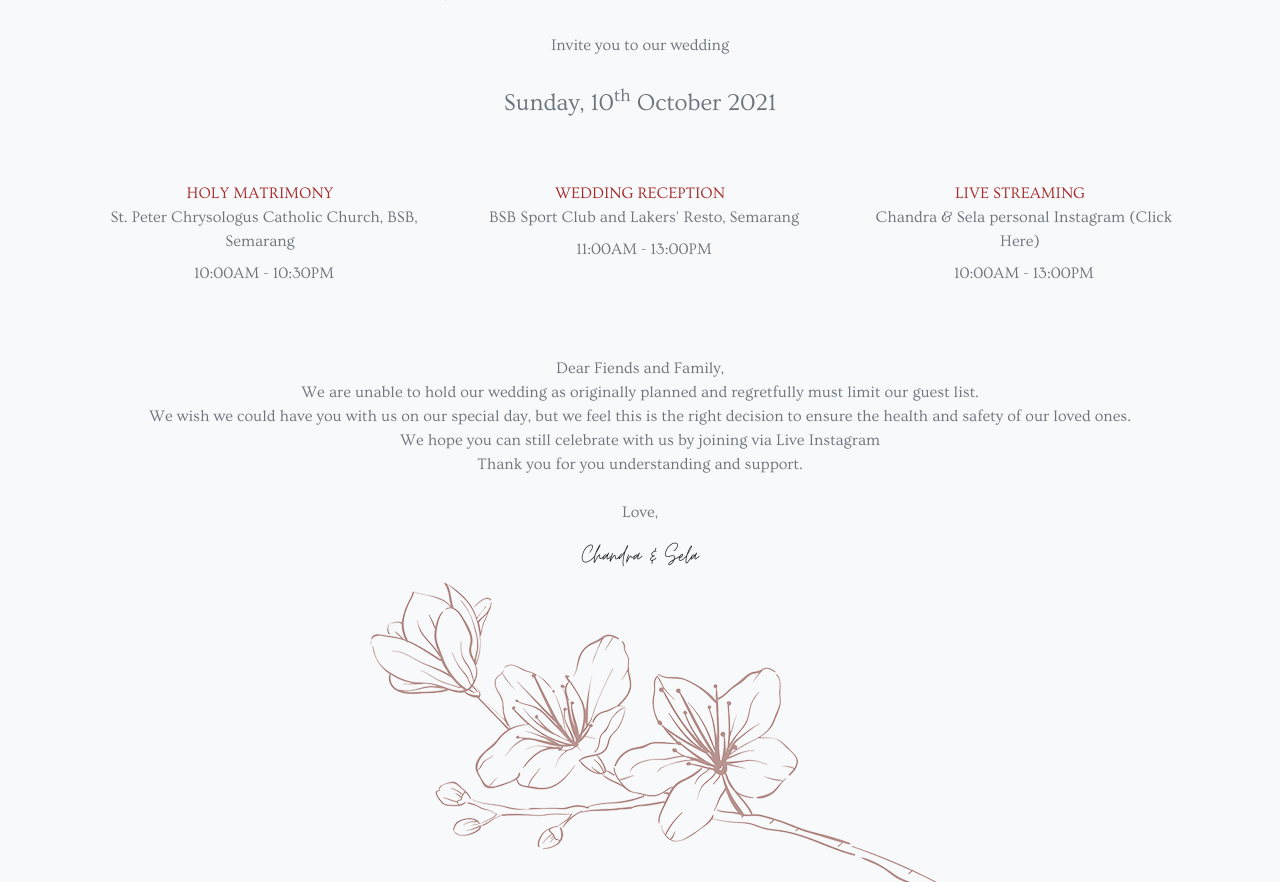
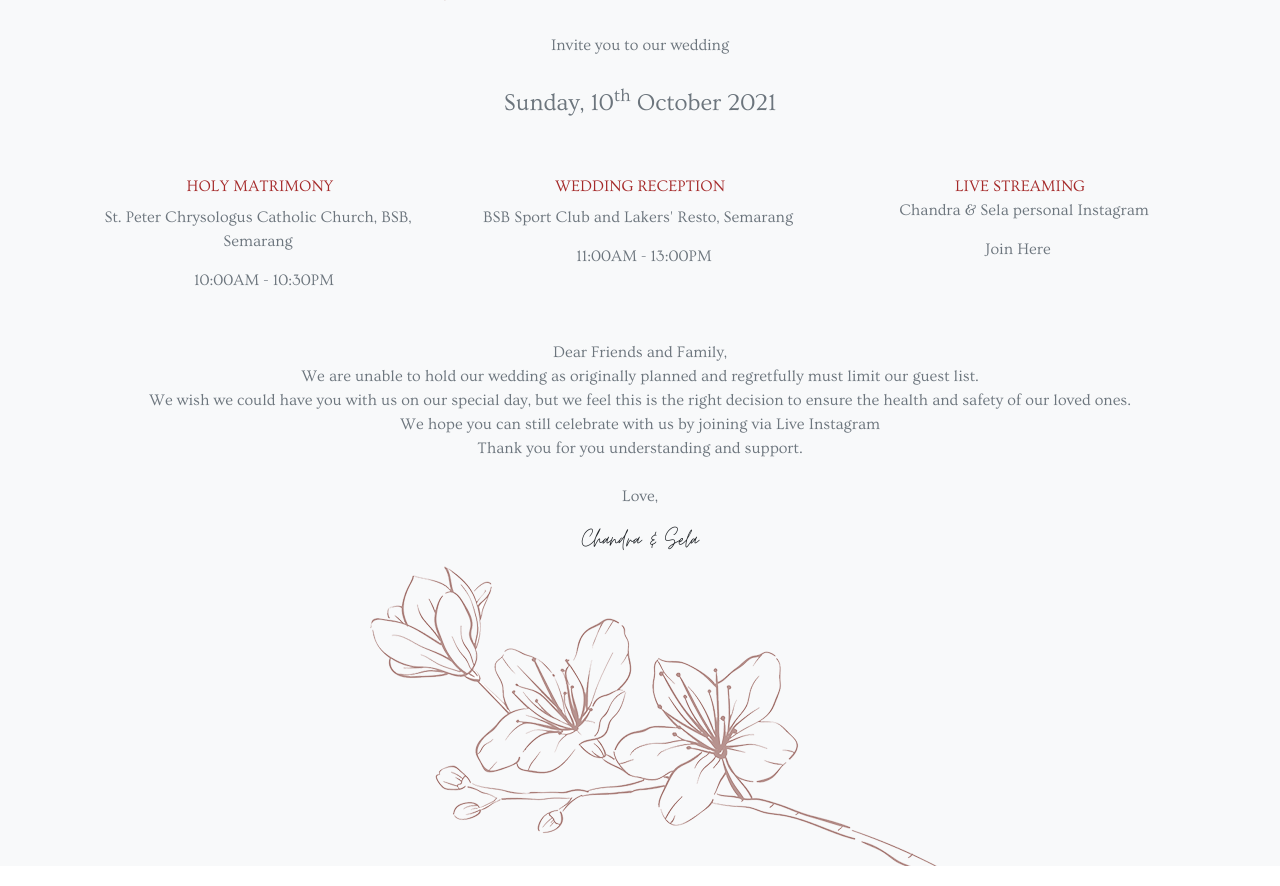
Before and after one commit to canzdoankz/chandrasela, a PHP site: page / in a window 1280 px wide. Shown: the part 2376-3262 px from the top of the page. Run offline with PHP 8.4, Linux system fonts and the light colour scheme.

Commit message:
Update index.php

```diff
--- a/index.php
+++ b/index.php
@@ -128,42 +128,38 @@
     <div class="row">
       <div class="col-md-4 col-sm-12">
         <div class="my-3">
-          <a class="btn btn-link"  target="_blank" href="https://www.google.com/maps/dir//GEREJA+SANTO+PETRUS+KRISOLOGUS+BSB/data=!4m6!4m5!1m1!4e2!1m2!1m1!1s0x2e708a76dc89f07d:0x413acbeaf2fc0bb9?sa=X&ved=2ahUKEwivyp_RpdHyAhWQfH0KHfRdCn0Q9RcwDXoECEwQBA">
             <ul style="text-align: center;" data-aos="zoom-in-down" data-aos-duration="1000">
               <li><div class="pt-2" style="color:brown">HOLY MATRIMONY</div></li>
-              <li><span class="pl-2 text-muted">St. Peter Chrysologus Catholic Church, BSB, Semarang</span></li>
+              <li><a class="pl-2 text-muted btn btn-link" target="_blank" href="https://www.google.com/maps/dir//GEREJA+SANTO+PETRUS+KRISOLOGUS+BSB/data=!4m6!4m5!1m1!4e2!1m2!1m1!1s0x2e708a76dc89f07d:0x413acbeaf2fc0bb9?sa=X&ved=2ahUKEwivyp_RpdHyAhWQfH0KHfRdCn0Q9RcwDXoECEwQBA">St. Peter Chrysologus Catholic Church, BSB, Semarang</a></li>
               <li class="pt-2"><span class="pl-2 text-muted"> 10:00AM - 10:30PM</span></li>
             </ul>
-          </a>
         </div>
       </div>
       <div class="col-md-4 col-sm-12">
         <div class="my-3">
-          <a class="btn btn-link" target="_blank" href="https://www.google.com/maps/dir//bsb+lekkers/data=!4m6!4m5!1m1!4e2!1m2!1m1!1s0x2e7089f956019327:0x400e262e1ce19e90?sa=X&ved=2ahUKEwiyz-6dptHyAhUlmeYKHV-IDNAQ9RcwGnoECGkQBA">
             <ul style="text-align: center;" data-aos="zoom-in-down" data-aos-duration="1000">
               <li><div class="pt-2" style="color:brown">WEDDING RECEPTION</div></li>
-              <li><span class="pl-2 text-muted">BSB Sport Club and Lakers' Resto, Semarang</span></li>
+              <li><a class="pl-2 text-muted btn btn-link" target="_blank" href="https://www.google.com/maps/dir//bsb+lekkers/data=!4m6!4m5!1m1!4e2!1m2!1m1!1s0x2e7089f956019327:0x400e262e1ce19e90?sa=X&ved=2ahUKEwiyz-6dptHyAhUlmeYKHV-IDNAQ9RcwGnoECGkQBA">BSB Sport Club and Lakers' Resto, Semarang</a></li>
               <li class="pt-2"><span class="pl-2 text-muted"> 11:00AM - 13:00PM</span></li>
             </ul>
-          </a>
         </div>
       </div>
       <div class="col-md-4 col-sm-12">
         <div class="my-3">
-          <a class="btn btn-link" target="_blank" href="https://www.instagram.com/valeriagisela/">
+
             <ul style="text-align: center;" data-aos="zoom-in-down" data-aos-duration="1000">
               <li><div class="pt-2" style="color:brown">LIVE STREAMING</div></li>
-              <li><span class="pl-2 text-muted">Chandra & Sela personal Instagram (Click Here)</span></li>
-              <li class="pt-2"><span class="pl-2 text-muted"> 10:00AM - 13:00PM</span></li>
+              <li><span class="pl-2 text-muted">Chandra & Sela personal Instagram </span></li>
+              <li class="pt-2"><a class="btn btn-link pl-2 text-muted" target="_blank" href="https://www.instagram.com/valeriagisela/">Join Here</a></li>
             </ul>
-          </a>
+
       </div>
     </div>
 
     <div class="container" style="text-align: center;" >
       <div class="col-md-12 col-sm-12">
         <div class="mt-3">
-          <p class="pt-3 text-muted">Dear Fiends and Family,  <br>
+          <p class="pt-3 text-muted">Dear Friends and Family,  <br>
             We are unable to hold our wedding as originally planned and regretfully must limit our guest list. <br>
             We wish we could have you with us on our special day, but we feel this is the right decision to ensure the health and safety of our loved ones. <br>
             We hope you can still celebrate with us by joining via Live Instagram <br>
@@ -199,7 +195,32 @@
     </div>
   </div>
 </div>
-    <footer></footer>
+
+<div class="ww-section bg-light" id="events">
+
+  <div class="container ww-wedding-event" style="text-align: center;">
+
+    <img class="img-fluid" src="images/BUNGA.png" style="height: auto; width: auto;margin-top: -100px;"/>
+    <div class="container" style="text-align: center;" > <br>
+      <div class="col-md-12 col-sm-12">
+        <div class="mt-3">
+          <p class="pt-3 text-muted">
+            With all that we have, we’ve been truly blessed.
+            Your presence and prayers are all that we request.
+            But if you desire to give nonetheless, we are happy to accepted it.
+        </p>
+        <img class="img-fluid" src="images/bca.PNG" style="height: auto; width: auto;" />
+        <p class="pt-3 text-muted">
+          BCA - CHANDRA BUANA P A <br> 4260566852
+        </p>
+        </div>
+      </div>
+      <img class="img-fluid" src="images/bunga2.png" style="height: auto; width: auto; margin-bottom: -200px;" />
+    </div>
+  </div>
+</div>
+
+
     <script src="scripts/jquery.min.js?ver=1.1.0"></script>
     <script src="scripts/bootstrap.bundle.min.js?ver=1.1.0"></script>
     <script src="scripts/aos.js?ver=1.1.0"></script>
```
